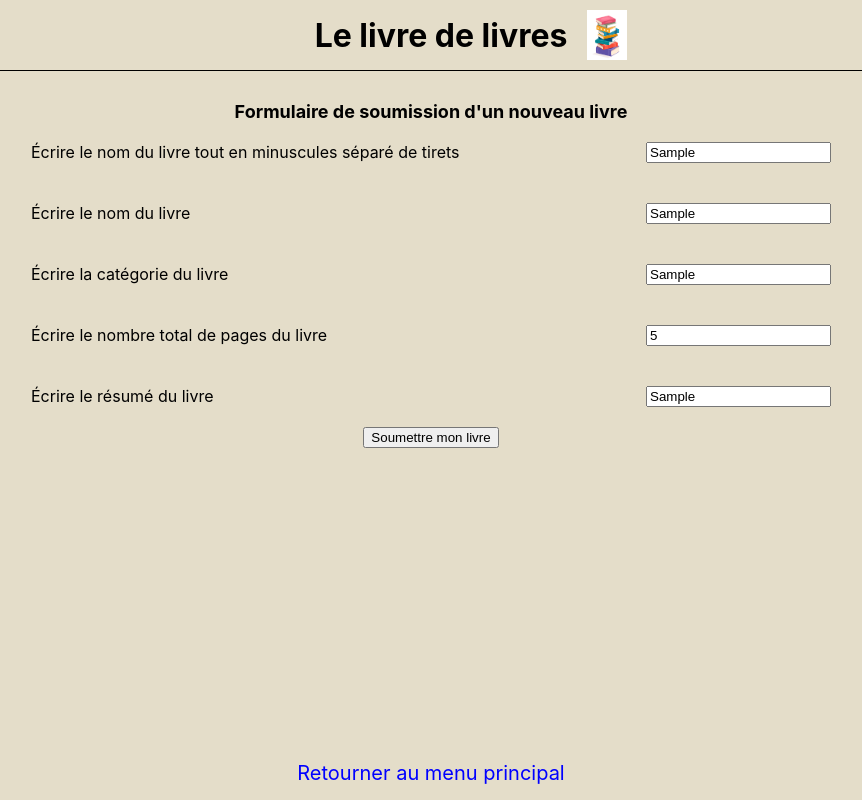
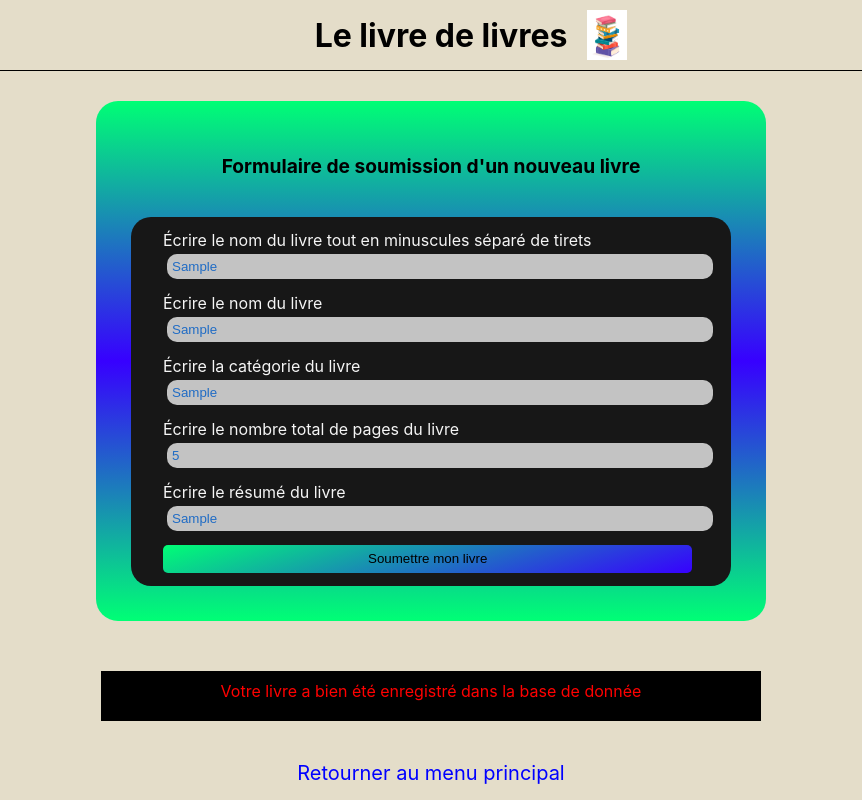
Before and after one commit to Junelight-07/exercice-livres, a React (Create React App) app: page /newbook in a window 1280 px wide. Both pictures are taken after typing "Sample", "Sample", "Sample", "5", "Sample" into the empty fields and a click on the button "Soumettre mon livre". Shown: the whole page, without its empty margins (209-1071 px from the left). Built offline with nearby package versions, Linux system fonts and the light colour scheme.

Commit message:
V12 finie avec correctif dupli ajout de livre

```diff
--- a/src/App/pages/Footer/components/FormNewBook.js
+++ b/src/App/pages/Footer/components/FormNewBook.js
@@ -1,11 +1,12 @@
+import { useRef, useState } from "react";
+import { Link } from "react-router-dom";
 import { useBooksContext } from "../../../../context/BooksContext";
 import Header from "../../Header/Header";
 import styles from "./FormNewBook.module.scss";
-import { useRef } from "react";
-import { Link } from "react-router-dom";
 
 export default function FormNewBook() {
   const { books, addBook } = useBooksContext();
+  const [successMessage, setSuccessMessage] = useState("");
 
   const form = useRef();
 
@@ -18,8 +19,10 @@ export default function FormNewBook() {
     const summary = form.current.newBookSummary.value;
     const favorite = false;
     let pagesLues = 0;
-    if (books.includes(name)) {
-      console.log("erreur");
+    const bookExists = books.some((book) => book.name === name);
+
+    if (bookExists) {
+      setSuccessMessage("Ce livre existe déjà dans la base de donnée");
     } else {
       addBook({
         id: "okokok",
@@ -31,18 +34,23 @@ export default function FormNewBook() {
         favorite,
         summary,
       });
+      setSuccessMessage(
+        "Votre livre a bien été enregistré dans la base de donnée"
+      );
     }
-    console.log("nouvelle liste : ", books);
   }
 
   return (
     <>
       <Header />
-      <div className={styles["pageTitle"]}>
+      <div className={styles["page"]}>
+        <div className={styles["card"]}>
+          <div className={styles["heading"]}>
             {"Formulaire de soumission d'un nouveau livre"}
           </div>
+          <div className={styles["card2"]}>
             <form action="" ref={form} onSubmit={formData}>
-        <div className={styles["element"]}>
+              <div>
                 <label htmlFor={"bookName"}>
                   {"Écrire le nom du livre tout en minuscules séparé de tirets"}
                 </label>
@@ -54,7 +62,7 @@ export default function FormNewBook() {
                   required
                 />
               </div>
-        <div className={styles["element"]}>
+              <div>
                 <label htmlFor={"bookLabel"}>{"Écrire le nom du livre"}</label>
                 <input
                   name="newBookLabel"
@@ -64,7 +72,7 @@ export default function FormNewBook() {
                   required
                 />
               </div>
-        <div className={styles["element"]}>
+              <div>
                 <label htmlFor={"bookCategory"}>
                   {"Écrire la catégorie du livre"}
                 </label>
@@ -76,7 +84,7 @@ export default function FormNewBook() {
                   required
                 />
               </div>
-        <div className={styles["element"]}>
+              <div>
                 <label htmlFor={"bookTotalPages"}>
                   {"Écrire le nombre total de pages du livre"}
                 </label>
@@ -88,8 +96,10 @@ export default function FormNewBook() {
                   required
                 />
               </div>
-        <div className={styles["element"]}>
-          <label htmlFor={"bookSummary"}>{"Écrire le résumé du livre"}</label>
+              <div>
+                <label htmlFor={"bookSummary"}>
+                  {"Écrire le résumé du livre"}
+                </label>
                 <input
                   name="newBookSummary"
                   id={"bookSummary"}
@@ -98,9 +108,16 @@ export default function FormNewBook() {
                 />
               </div>
               <button type="submit">{"Soumettre mon livre"}</button>
-      </form>{" "}
+            </form>
+          </div>
+        </div>
+        {successMessage && (
+          <div className={styles["successMessage"]}>{successMessage}</div>
+        )}
+      </div>
+
       <Link className={styles["bookReturnHome"]} to="/books">
-        Retourner au menu principal
+        {"Retourner au menu principal"}
       </Link>
     </>
   );
--- a/src/App/pages/Footer/components/FormNewBook.module.scss
+++ b/src/App/pages/Footer/components/FormNewBook.module.scss
@@ -1,8 +1,92 @@
-.pageTitle {
+.page {
+   display: flex;
+   flex-direction: column;
+   align-items: center;
+}
+
+.card {
+   background: linear-gradient(#00ff75, #3700ff, #00ff75);
+   border-radius: 22px;
+   transition: all .3s;
+   width: 50%;
+   padding: 15px;
+
+   &:hover {
+      box-shadow: 0px 0px 30px 1px rgba(0, 255, 117, 0.30);
+   }
+}
+
+.heading {
    display: flex;
    justify-content: center;
    font-weight: bold;
-   font-size: 18px;
+   text-align: center;
+   margin: 2em;
+   color: black;
+   font-size: 1.2em;
+}
+
+.card2 {
+   border-radius: 0;
+   transition: all .2s;
+
+   &:hover {
+      transform: scale(0.98);
+      border-radius: 20px;
+   }
+}
+
+form {
+   display: flex;
+   flex-direction: column;
+   gap: 10px;
+   padding: 0.8em 2em;
+   background-color: #171717;
+   border-radius: 20px;
+   margin: 20px;
+
+   label {
+      color: whitesmoke;
+   }
+
+   input {
+      border-radius: 10px;
+      padding: 5px;
+      margin: 4px;
+      background: rgb(195, 195, 195);
+      border: none;
+      outline: none;
+      width: 100%;
+      color: #206cc5;
+   }
+
+   button {
+      padding: 0.5em;
+      padding-left: 1.1em;
+      padding-right: 1.1em;
+      border-radius: 5px;
+      margin-right: 0.5em;
+      border: none;
+      outline: none;
+      transition: .4s ease-in-out;
+      background-image: linear-gradient(163deg, #00ff75 0%, #3700ff 100%);
+      color: rgb(0, 0, 0);
+
+      &:hover {
+         background-image: linear-gradient(163deg, #00642f 0%, #13034b 100%);
+         color: rgb(0, 255, 200);
+      }
+   }
+}
+
+.successMessage {
+   background-color: black;
+   color: red;
+   height: 30px;
+   text-align: center;
+   margin: 50px;
+   padding: 10px;
+   width: 50%;
 }
 
 .bookReturnHome {
@@ -15,20 +99,3 @@
    width: 100%;
    text-align: center;
 }
-
-form {
-   align-items: center;
-   display: flex;
-   flex-direction: column;
-
-   .element {
-      display: flex;
-      width: 70%;
-      max-width: 800px;
-      min-width: 400px;
-      justify-content: space-between;
-      margin: 20px;
-   }
-
-   & button {}
-}
--- a/src/App/pages/books/components/BookCard/BookCard.js
+++ b/src/App/pages/books/components/BookCard/BookCard.js
@@ -51,10 +51,38 @@ export default function BookCard({
           } sur ${pagesTotales}`}
         </div>
       </div>
-      <div className={styles["actions"]}>
-        <button type="button" onClick={(e) => handleChangeFavorite(e, name)}>
-          {`${!isFavorite ? "Ajouter aux" : "Supprimer des"} favoris`}
-        </button>
+      <div
+        className={styles["actionOnFavorite"]}
+        onClick={(e) => handleChangeFavorite(e, name)}
+      >
+        <input
+          type="checkbox"
+          checked="checked"
+          className={styles["favorite"]}
+          name="favorite-checkbox"
+          value="favorite-button"
+        />
+        <label for="favorite" className={styles["container"]}>
+          <svg
+            xmlns="http://www.w3.org/2000/svg"
+            width="24"
+            height="24"
+            viewBox="0 0 24 24"
+            fill="none"
+            stroke="currentColor"
+            stroke-width="2"
+            stroke-linecap="round"
+            stroke-linejoin="round"
+            className={styles["feather feather-heart"]}
+          >
+            <path d="M20.84 4.61a5.5 5.5 0 0 0-7.78 0L12 5.67l-1.06-1.06a5.5 5.5 0 0 0-7.78 7.78l1.06 1.06L12 21.23l7.78-7.78 1.06-1.06a5.5 5.5 0 0 0 0-7.78z"></path>
+          </svg>
+          <div className={styles["action"]}>
+            <span className={styles["option"]}>{`${
+              !isFavorite ? "Ajouter aux" : "Supprimer des"
+            } favoris`}</span>
+          </div>
+        </label>
       </div>
     </div>
   );
--- a/src/App/pages/books/components/BookCard/BookCard.module.scss
+++ b/src/App/pages/books/components/BookCard/BookCard.module.scss
@@ -45,3 +45,28 @@
       }
    }
 }
+
+.actionOnFavorite {
+   label {
+      background-color: white;
+      display: flex;
+      align-items: center;
+      gap: 14px;
+      padding: 10px 15px 10px 10px;
+      cursor: pointer;
+      user-select: none;
+      border-radius: 10px;
+      box-shadow: rgba(149, 157, 165, 0.2) 0px 8px 24px;
+      color: black;
+   }
+
+   input {
+      display: none;
+   }
+
+   input:checked+label svg {
+      fill: hsl(0deg 100% 50%);
+      stroke: hsl(0deg 100% 50%);
+   }
+
+}
--- a/src/App/pages/books/components/Filters/Filters.js
+++ b/src/App/pages/books/components/Filters/Filters.js
@@ -1,4 +1,4 @@
-import React, { useEffect } from "react";
+import React from "react";
 import { useBooksContext } from "../../../../../context/BooksContext";
 import styles from "./Filters.module.scss";
 
@@ -23,6 +23,7 @@ export default function Filters() {
         type="search"
         placeholder="Un livre en particulier ?"
         value={filters.search}
+        onChange={(e) => onSearch(e.target.value)}
       />
       <button onClick={onResetFilters}>Réinitialiser</button>
     </div>
```
Also changed, not shown: package.json (+8 -3 lines), 2 other files (tests, documents, lock files or other folders). Lines whose indentation alone changed are shown as unchanged.
